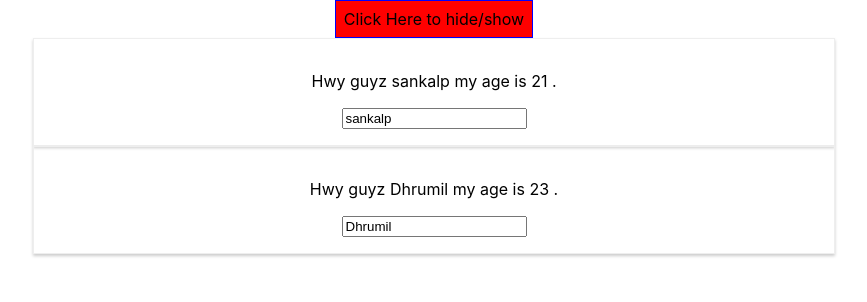
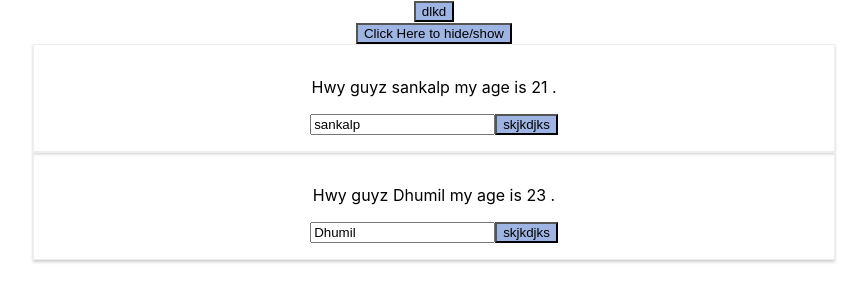
Before and after one commit to Shasija/React-tutorial, a React app: page / in a window 1280 px wide. Shown: the top 302 px of the page, without its empty margins (206-1073 px from the left). Built offline with nearby package versions, Linux system fonts and the light colour scheme.

Commit message:
safe side

```diff
--- a/src/components/Cockpit/Cockpit.js
+++ b/src/components/Cockpit/Cockpit.js
@@ -0,0 +1,14 @@
+import React from "react";
+import "./cockpit.css";
+
+const Cockpit = (props) => {
+  return (
+    <div>
+      <button className="myButton" onClick={props.click}>
+        Click Here to hide/show
+      </button>
+    </div>
+  );
+};
+
+export default Cockpit;
--- /dev/null
+++ b/src/components/Cockpit/cockpit.css
@@ -0,0 +1,8 @@
+.myButton{
+    background-color: rgb(158, 180, 226);
+}
+
+.myButton:hover{
+    background-color: rgb(184, 199, 231);
+
+}
--- a/src/components/Persons/Person/Person.css
+++ b/src/components/Persons/Person/Person.css
@@ -6,3 +6,16 @@
   padding: 16px;
   text-align: center;
 }
+.red{
+  background-color: red;
+}
+.green{
+  background-color: green;
+}
+.cstmyButton{
+  background-color: red;
+}
+
+.myButton {
+  background-color: yellow;
+}
--- a/src/components/Persons/Person/Person.js
+++ b/src/components/Persons/Person/Person.js
@@ -1,5 +1,6 @@
 import React from "react";
 import "./Person.css";
+
 const person = p => {
   return (
     <div className="Person">
@@ -7,6 +8,9 @@ const person = p => {
         Hwy guyz {p.name} my age is {p.age} .
       </p>
       <input type="text" onChange={p.changed} value={p.name} />
+      <button className="myButton" onChange={p.changed} value={p.name}>
+        skjkdjks
+      </button>
     </div>
   );
 };
--- a/src/containers/App.css
+++ b/src/containers/App.css
@@ -1,3 +1,7 @@
 .App {
   text-align: center;
 }
+
+.myButton {
+  background-color: teal;
+}
--- a/src/containers/App.js
+++ b/src/containers/App.js
@@ -1,16 +1,30 @@
 import React, { Component } from "react";
 import "./App.css";
 import Persons from "../components/Persons/Persons";
+import Cockpit from "../components/Cockpit/Cockpit";
 
+//Class Component
 class App extends Component {
-  state = {
-    persons: [
-      { id: "1", name: "sankalp", age: 21 },
-      { id: "2", name: "Dhrumil", age: 23 }
-    ],
-    showPersons: true
-  };
+  constructor(props) {
+    super(props);
+    console.log("in App.js Constructor");
+    this.state = {
+      persons: [
+        { id: "1", name: "sankalp", age: 21 },
+        { id: "2", name: "Dhumil", age: 23 }
+      ],
+      showPersons: true
+    };
+  }
 
+  componentWillMount() {
+    console.log("in App.js ComponentWillMount");
+  }
+
+  componentDidMount() {
+    console.log("in App.js ComponentDidMount");
+  }
+  //to change the value dynamically
   switchNameHandler = newName => {
     this.setState({
       persons: [
@@ -20,12 +34,12 @@ class App extends Component {
     });
   };
 
+  //to chenge the value in text
   nameChangeHandler = (event, id) => {
-    console.log(event.target.value);
-
     const personIndex = this.state.persons.findIndex(p => {
       return p.id === id;
     });
+
     const person = { ...this.state.persons[personIndex] };
     person.name = event.target.value;
     const persons = [...this.state.persons];
@@ -33,11 +47,13 @@ class App extends Component {
     this.setState({ persons: persons });
   };
 
+  //to hide/show the listdiv elements
   togglePersonsHandler = event => {
     const doesShow = this.state.showPersons;
     this.setState({ showPersons: !doesShow });
   };
 
+  //to chenge the list div onClick
   deletePersonsHandler = index => {
     const persons = [...this.state.persons];
     persons.splice(index, 1);
@@ -45,6 +61,8 @@ class App extends Component {
   };
 
   render() {
+    console.log("in App.js render");
+
     const style = {
       backgroundColor: "green",
       font: "inherit",
@@ -54,6 +72,7 @@ class App extends Component {
     };
     let persons = null;
     if (this.state.showPersons) {
+      console.log();
       persons = (
         <div>
           <Persons
@@ -66,11 +85,11 @@ class App extends Component {
       style.backgroundColor = "red";
     }
 
+    //Returning JSX Code
     return (
       <div className="App">
-        <button style={style} onClick={this.togglePersonsHandler}>
-          Click Here to hide/show
-        </button>
+        <button className="myButton">dlkd</button>
+        <Cockpit click={this.togglePersonsHandler} />
         {persons}
       </div>
     );
```
